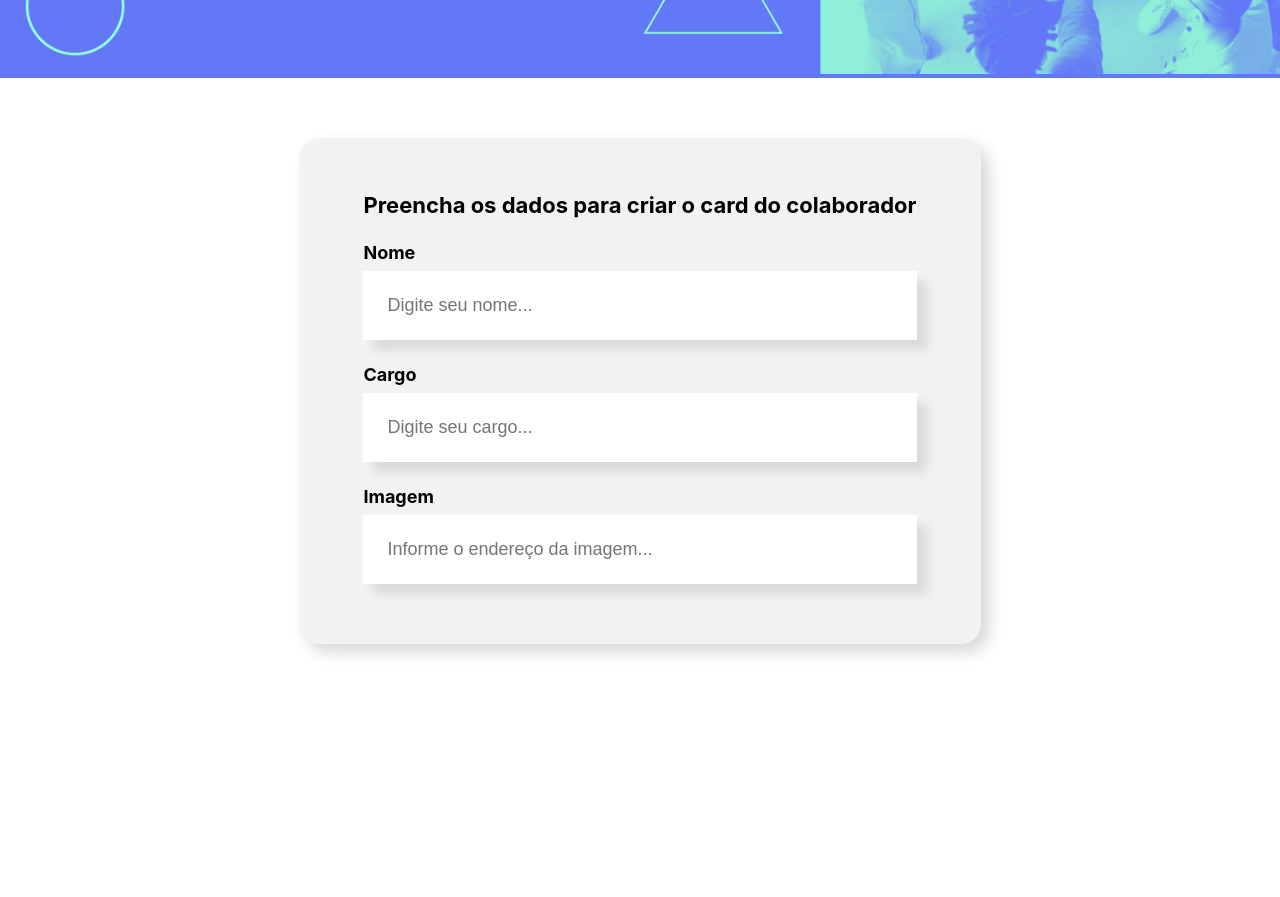
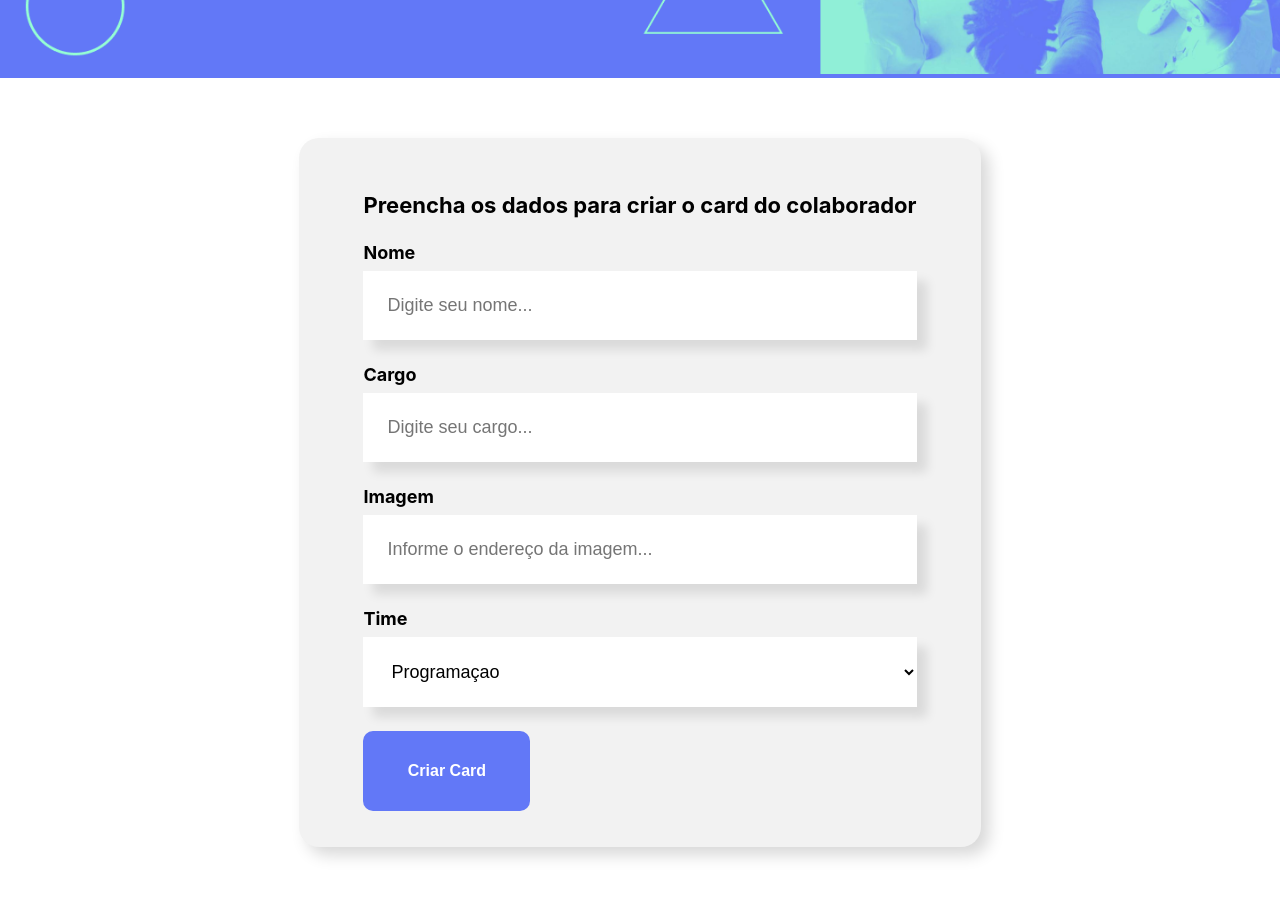
Before and after one commit to camillamendess/react-organo, a React (Create React App) app: page / in a window 1280 px wide. Shown: the part 420-1317 px from the top of the page. Before the commit the page ends 1124 px from the top, so only its background shows below. Built offline with nearby package versions, Linux system fonts and the light colour scheme.

Commit message:
developing with props and listening to events

```diff
--- /dev/null
+++ b/src/componentes/Botao/Botao.css
@@ -0,0 +1,16 @@
+.botao {
+  width: 167px;
+  height: 80px;
+  background-color: #6278f7;
+  color: #fff;
+  border: none;
+  font-size: 1rem;
+  font-weight: bold;
+  border-radius: 10px;
+}
+
+.botao:hover {
+  color: #95ffd4;
+  background-color: #6278f7ea;
+  cursor: pointer;
+}
--- /dev/null
+++ b/src/componentes/Botao/index.js
@@ -0,0 +1,11 @@
+import "./Botao.css";
+
+const Botao = (props) => {
+  return (
+    <div>
+      <button className="botao">{props.children}</button>
+    </div>
+  );
+};
+
+export default Botao;
--- a/src/componentes/CampoTexto/index.js
+++ b/src/componentes/CampoTexto/index.js
@@ -6,7 +6,11 @@ const CampoTexto = (props) => {
   return (
     <div className="campo-texto">
       <label>{props.label}</label>
-      <input type="text" placeholder={placeholderModificada} />
+      <input
+        required={props.obrigatorio}
+        type="text"
+        placeholder={placeholderModificada}
+      />
     </div>
   );
 };
--- a/src/componentes/Formulario/index.js
+++ b/src/componentes/Formulario/index.js
@@ -1,16 +1,43 @@
 import "./Formulario.css";
 import CampoTexto from "../CampoTexto";
+import ListaSuspensa from "../ListaSuspensa";
+import Botao from "../Botao";
 
 const Formulario = () => {
+  const times = [
+    "Programaçao",
+    "Front-End",
+    "Data Science",
+    "DevOps",
+    "UX e Design",
+    "Mobile",
+    "Inovação e Gestão",
+  ];
+
+  const aoSalvar = (evento) => {
+    evento.preventDefault();
+    console.log("Form foi submetido");
+  };
+
   return (
     <section className="formulario">
-      <form>
+      <form onSubmit={aoSalvar}>
         <h2 className="titulo">
           Preencha os dados para criar o card do colaborador
         </h2>
-        <CampoTexto label="Nome" placeholder="Digite seu nome" />
-        <CampoTexto label="Cargo" placeholder="Digite seu cargo" />
+        <CampoTexto
+          obrigatorio={true}
+          label="Nome"
+          placeholder="Digite seu nome"
+        />
+        <CampoTexto
+          obrigatorio={true}
+          label="Cargo"
+          placeholder="Digite seu cargo"
+        />
         <CampoTexto label="Imagem" placeholder="Informe o endereço da imagem" />
+        <ListaSuspensa obrigatorio={true} label="Time" items={times} />
+        <Botao>Criar Card</Botao>
       </form>
     </section>
   );
--- /dev/null
+++ b/src/componentes/ListaSuspensa/ListaSuspensa.css
@@ -0,0 +1,20 @@
+.lista-suspensa {
+  margin: 24px 0;
+}
+
+.lista-suspensa label {
+  display: block;
+  margin-bottom: 8px;
+  font-size: 18px;
+  font-weight: bold;
+}
+
+.lista-suspensa select {
+  background-color: #fff;
+  box-shadow: 10px 10px 10px rgba(0, 0, 0, 0.1);
+  width: 100%;
+  border: none;
+  font-size: 18px;
+  padding: 24px;
+  box-sizing: border-box;
+}
--- /dev/null
+++ b/src/componentes/ListaSuspensa/index.js
@@ -0,0 +1,17 @@
+import "./ListaSuspensa.css";
+
+const ListaSuspensa = (props) => {
+  console.log(props.items);
+  return (
+    <div className="lista-suspensa">
+      <label>{props.label}</label>
+      <select required={props.obrigatorio}>
+        {props.items.map((item) => {
+          return <option key={item}>{item}</option>;
+        })}
+      </select>
+    </div>
+  );
+};
+
+export default ListaSuspensa;
```
